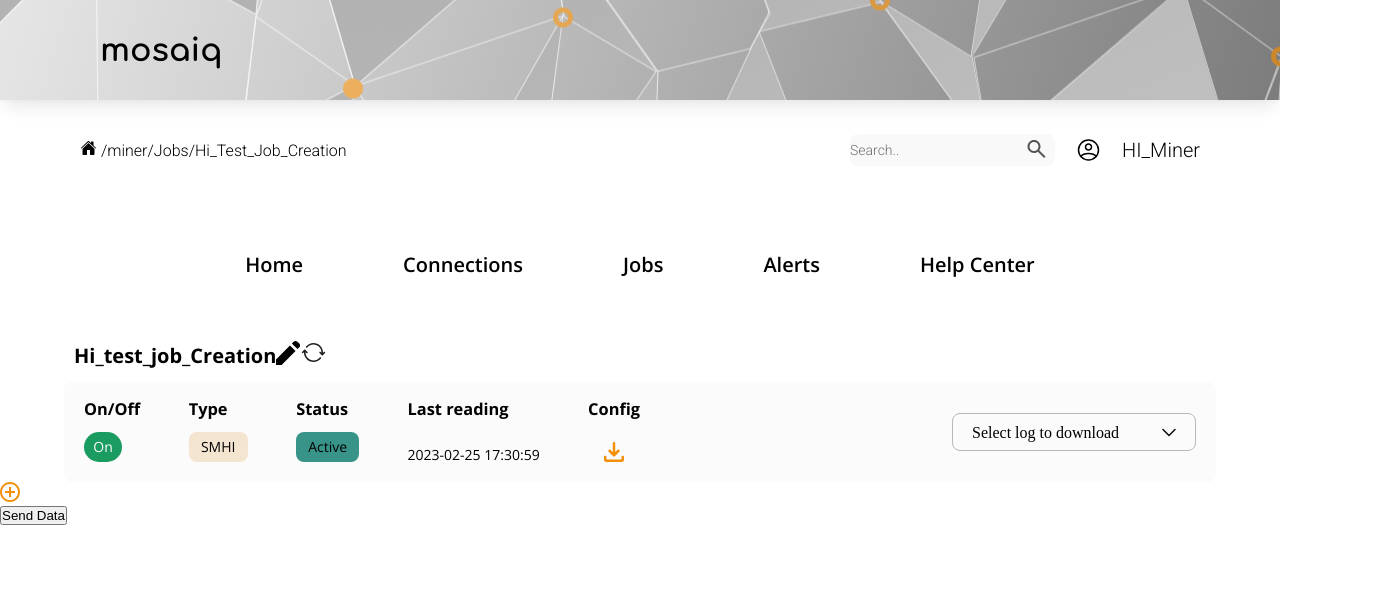
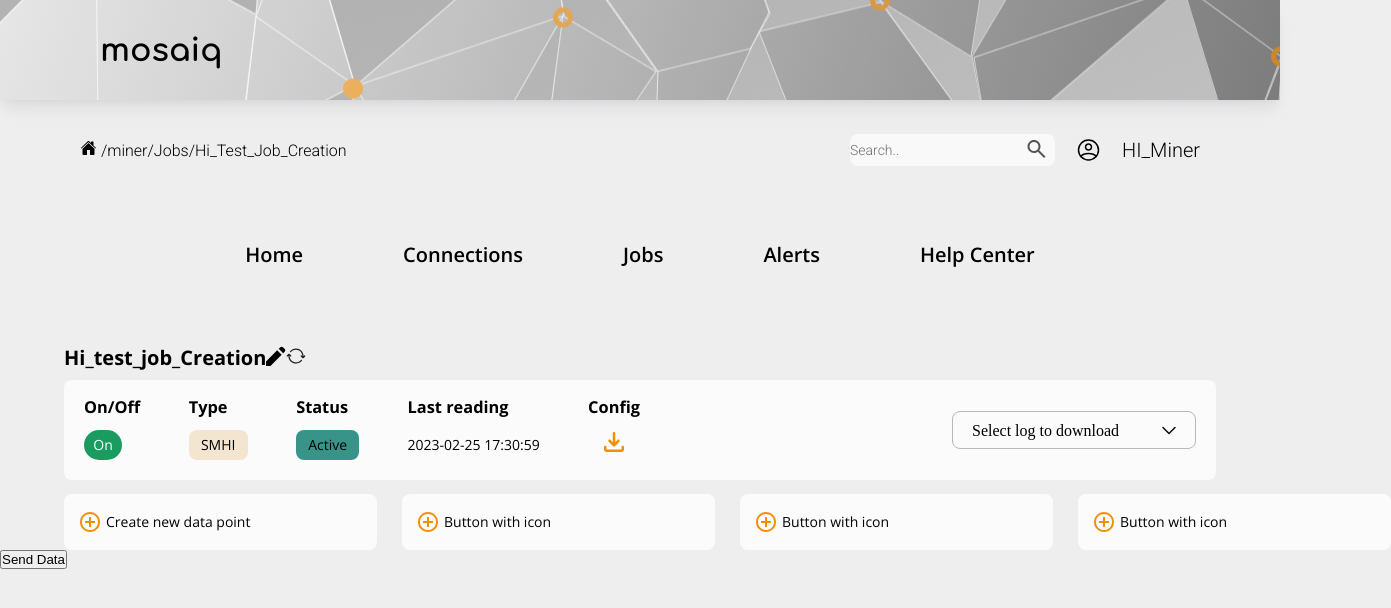
Before and after one commit to johnsonmkevin/mosaiq_iquest_hyper_project-main, a React (Create React App) app in the folder client/: page / in a window 1280 px wide. Shown: the top 608 px of the page, 1391 px wide, since content can reach past the window. Built offline with nearby package versions, Linux system fonts and the light colour scheme; no server answers.

Commit message:
uppdatade data flow

```diff
--- a/client/src/App.css
+++ b/client/src/App.css
@@ -7,6 +7,10 @@
   margin: 0px;
   box-sizing: border-box;
 }
+
+body {
+  background-color: #eeeeee;
+}
 .header {
   width: 100%;
   height: 100px;
@@ -15,7 +19,7 @@
       rgba(255, 255, 255, 0.425),
       rgba(117, 117, 117, 0.3)
     ),
-    url(../src/assets/images/Rectangle\ 44.png);
+    url(../src/assets/images/Rectangle\ 44.svg);
   box-shadow: 0px 12px 16px -4px rgba(16, 24, 40, 0.08),
     0px 4px 6px -2px rgba(16, 24, 40, 0.03);
   background-repeat: no-repeat;
@@ -92,7 +96,7 @@
 }
 
 .menuNav {
-  padding: 50px 0px;
+  padding: 40px 0px;
   display: flex;
   align-items: center;
   justify-content: center;
@@ -113,7 +117,7 @@
   content: "";
   height: 2px;
   width: 100%;
-  background-color: red;
+  background-color: #f28f09;
   position: absolute;
   left: 0;
   bottom: -8px;
--- a/client/src/App.jsx
+++ b/client/src/App.jsx
@@ -9,6 +9,8 @@ import DataPointCard from "../src/components/DataPointCard.js";
 function App() {
   // Connection String and socket
   const ws = new WebSocket("ws://localhost:8000/");
+
+  const logs = { log1: "log1", log2: "log2", log3: "log3" };
 
   // re render on every change
   useEffect(() => {
@@ -78,9 +80,9 @@ function App() {
           type="SMHI"
           status="Active"
           lastReading="2023-02-25 17:30:59"
+          logs={logs}
         />
       </div>
-      <DataPointCard />
       <button onClick={sendData}>Send Data</button>
     </div>
   );
--- a/client/src/components/DataPointCard.js
+++ b/client/src/components/DataPointCard.js
@@ -1,10 +1,15 @@
 import React from "react";
 import addButton from "../assets/images/addButton.svg";
+import "./dataPointCard.css";
 
-function DataPointCard() {
+function DataPointCard(props) {
   return (
     <div className="DataPointCardContainer">
-      <img src={addButton} alt="add"></img>
+      <button>
+        <img src={addButton} alt="add"></img>
+
+        {props.bodyText}
+      </button>
     </div>
   );
 }
--- a/client/src/components/DropDownProfile.js
+++ b/client/src/components/DropDownProfile.js
@@ -1,14 +1,13 @@
 import React from "react";
 import "./dropDownProfile.css";
-import dropDownArrow from "../assets/images/dropDownArrow.png";
 
 function DropDownProfile(props) {
   return (
     <div className="dropDownListContainer">
       <ul className="dropDownList">
-        <li>{props.log1}</li>
-        <li>{props.log2}</li>
-        <li>{props.log3}</li>
+        <li>{props.logs.log1}</li>
+        <li>{props.logs.log2}</li>
+        <li>{props.logs.log3}</li>
       </ul>
     </div>
   );
--- a/client/src/components/JobStatus.js
+++ b/client/src/components/JobStatus.js
@@ -5,6 +5,7 @@ import refreshIcon from "../assets/images/refreshIcon.svg";
 import downloadIcon from "../assets/images/downloadIcon.svg";
 import dropDownArrow from "../assets/images/dropDownArrow.svg";
 import DropDownProfile from "./DropDownProfile.js";
+import DataPointCard from "../components/DataPointCard.js";
 
 function Card(props) {
   const [openProfile, setOpenProfile] = useState(false);
@@ -48,10 +49,14 @@ function Card(props) {
             Select log to download
             <img src={dropDownArrow} alt="drop down menu"></img>
           </div>
-          {openProfile && (
-            <DropDownProfile log1="log1" log2="log2" log3="log3" />
-          )}
+          {openProfile && <DropDownProfile logs={props.logs} />}
         </div>
+      </div>
+      <div className="DataPointFlex">
+        <DataPointCard bodyText="Create new data point" />
+        <DataPointCard bodyText="Button with icon" />
+        <DataPointCard bodyText="Button with icon" />
+        <DataPointCard bodyText="Button with icon" />
       </div>
     </div>
   );
--- /dev/null
+++ b/client/src/components/dataPointCard.css
@@ -0,0 +1,48 @@
+.DataPointCardContainer {
+  background-color: #fbfbfb;
+  padding: 0px 16px;
+  border-radius: 8px;
+  font-family: "Open Sans";
+  font-style: normal;
+  font-weight: 400;
+  font-size: 14px;
+  line-height: 100%;
+}
+
+.DataPointCardContainer button {
+  display: flex;
+  flex-direction: row;
+  align-items: center;
+  width: 281px;
+  height: 56px;
+  gap: 6px;
+
+  background: #fbfbfb;
+  border-radius: 8px;
+
+  font-family: "Open Sans";
+  font-style: normal;
+  font-weight: 400;
+  font-size: 14px;
+  line-height: 100%;
+  /* identical to box height, or 14px */
+
+  text-align: center;
+
+  color: #000000;
+  transition: box-shadow 0.3s;
+}
+
+.DataPointCardContainer:hover {
+  box-shadow: 0 0 11px rgba(33, 33, 33, 0.2);
+}
+
+.DataPointCardContainer button {
+  background: none;
+  color: inherit;
+  border: none;
+  padding: 0;
+  font: inherit;
+  cursor: pointer;
+  outline: inherit;
+}
--- a/client/src/components/jobStatus.css
+++ b/client/src/components/jobStatus.css
@@ -1,25 +1,30 @@
 @import url("https://fonts.googleapis.com/css2?family=Open+Sans:ital,wght@0,300;0,400;0,500;0,600;0,700;0,800;1,300;1,400;1,500;1,600;1,700;1,800&family=Roboto:ital,wght@0,100;0,300;0,400;0,500;0,700;0,900;1,100;1,300;1,400;1,500;1,700;1,900&display=swap");
 
 .JobStatusContainer {
+  display: flex;
+  flex-direction: column;
+  justify-content: space-between;
   width: 90%;
+  height: 240px;
 }
 
 .jobTitle {
-  width: 18%;
+  width: 17%;
   display: flex;
   justify-content: space-between;
-  padding: 10px 10px;
+  align-items: flex-end;
+  height: 56px;
 
   /* text */
   font-family: "Open Sans";
   font-style: normal;
   font-weight: 700;
   font-size: 20px;
-  line-height: 160%;
+  line-height: 80%;
 }
 .jobTitle img {
-  width: 25px;
-  height: 25px;
+  width: 20px;
+  height: 20px;
 }
 
 .StatusContainer {
@@ -86,6 +91,7 @@
 }
 
 .lastReading {
+  padding: 8px 0px;
   font-family: "Open Sans";
   font-style: normal;
   font-weight: 400;
@@ -94,6 +100,7 @@
 }
 
 .downloadIcon {
+  padding: 8px 0px;
   display: flex;
   align-items: center;
   justify-content: center;
@@ -133,3 +140,8 @@
   width: 244px;
   height: 38px;
 }
+
+.DataPointFlex {
+  display: flex;
+  gap: 25px;
+}
```
Also changed, not shown: client/src/assets/images/Rectangle 44.svg (added), client/src/components/DataPointsDashBoard.js (added).
